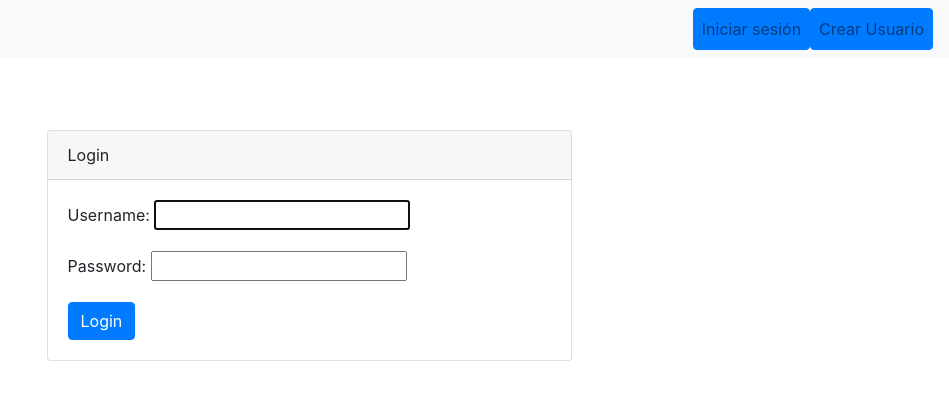
After one commit to Pablocala98/curso-Python-proyecto-final, a Django app: page /login in a window 1280 px wide. The commit adds this page. Shown: the top 400 px of the page, without its empty margins (331-1280 px from the left). Run offline with Django 5.2, Linux system fonts and the light colour scheme; some libraries are stand-ins or nearby versions.

Commit message:
users and login

```diff
--- a/Consultorio/Consultorio/settings.py
+++ b/Consultorio/Consultorio/settings.py
@@ -122,3 +122,5 @@ STATIC_URL = "static/"
 # https://docs.djangoproject.com/en/5.0/ref/settings/#default-auto-field
 
 DEFAULT_AUTO_FIELD = "django.db.models.BigAutoField"
+
+LOGIN_URL = "/bookings/login"
--- a/Consultorio/Consultorio/urls.py
+++ b/Consultorio/Consultorio/urls.py
@@ -19,11 +19,8 @@ from django.contrib import admin
 from django.urls import path, include
 from django.http import HttpResponse
 
-def mi_func(request):
-    return HttpResponse("<h1>Bienvenidos a el Home del Consultorio!</h1>")
 
 urlpatterns = [
     path("admin/", admin.site.urls),
-    path("", mi_func),
-    path("bookings/", include("bookings.urls"))
+    path("", include("bookings.urls"))
 ]
--- a/Consultorio/bookings/forms.py
+++ b/Consultorio/bookings/forms.py
@@ -1,5 +1,6 @@
 from django import forms
 from .models import Consultorio, Reserva, Masajista
+from django.contrib.auth.models import User
 
 
 
@@ -59,3 +60,8 @@ class MasajistaCreateForm(forms.ModelForm):
             'documento': 'Documento',
             'telefono': 'Telefono',
         }
+
+class UserEditForm(forms.ModelForm):
+    class Meta:
+        model = User
+        fields = ['username', 'first_name','last_name','email']
--- a/Consultorio/bookings/templates/bookings/base.html
+++ b/Consultorio/bookings/templates/bookings/base.html
@@ -1,25 +1,34 @@
 {% load static %}
 <!DOCTYPE html>
 <html lang="en">
+
 <head>
     <meta charset="UTF-8">
+    <meta http-equiv="X-UA-Compatible" content="IE=edge">
     <meta name="viewport" content="width=device-width, initial-scale=1.0">
     <title>{% block title %} Consultorio {% endblock title %}</title>
-    <!-- Bootstrap CSS CDN (Bootstrap 4 used as an example) -->
+    <!-- Bootstrap CSS CDN (Bootstrap 4) -->
     <link rel="stylesheet" href="https://stackpath.bootstrapcdn.com/bootstrap/4.5.2/css/bootstrap.min.css">
 </head>
+
 <body>
     <!-- Navbar -->
     <nav class="navbar navbar-expand-lg navbar-light bg-light">
-        <a class="navbar-brand" href="/bookings">Reservas</a>
-        <button class="navbar-toggler" type="button" data-toggle="collapse" data-target="#navbarNav" aria-controls="navbarNav" aria-expanded="false" aria-label="Toggle navigation">
+        {% if user.is_authenticated %}
+        <a class="navbar-brand" href="/bookings">Home</a>
+        <button class="navbar-toggler" type="button" data-toggle="collapse" data-target="#navbarNav"
+            aria-controls="navbarNav" aria-expanded="false" aria-label="Toggle navigation">
             <span class="navbar-toggler-icon"></span>
         </button>
+        {% endif %}
         <div class="collapse navbar-collapse" id="navbarNav">
-            <ul class="navbar-nav ml-auto">
+            <!-- La clase 'mr-auto' se utiliza para alinear los elementos de la lista a la izquierda -->
+            <ul class="navbar-nav mr-auto">
                 <!-- Dropdown para acciones de reservas -->
+                {% if user.is_authenticated %}
                 <li class="nav-item dropdown">
-                    <a class="nav-link dropdown-toggle" href="#" id="reservasDropdown" role="button" data-toggle="dropdown" aria-haspopup="true" aria-expanded="false">
+                    <a class="nav-link dropdown-toggle" href="#" id="reservasDropdown" role="button" data-toggle="dropdown"
+                        aria-haspopup="true" aria-expanded="false">
                         Acciones de Reservas
                     </a>
                     <div class="dropdown-menu" aria-labelledby="reservasDropdown">
@@ -31,7 +40,8 @@
 
                 <!-- Dropdown para acciones del consultorio -->
                 <li class="nav-item dropdown">
-                    <a class="nav-link dropdown-toggle" href="#" id="consultorioDropdown" role="button" data-toggle="dropdown" aria-haspopup="true" aria-expanded="false">
+                    <a class="nav-link dropdown-toggle" href="#" id="consultorioDropdown" role="button" data-toggle="dropdown"
+                        aria-haspopup="true" aria-expanded="false">
                         Acciones del Consultorio
                     </a>
                     <div class="dropdown-menu" aria-labelledby="consultorioDropdown">
@@ -40,40 +50,71 @@
                         <a class="dropdown-item" href="{% url 'crear-consultorio-con-formulario' %}">Crear Consultorio</a>
                     </div>
                 </li>
+
                 <!-- Dropdown para acciones de Vistas Basadas en Clases -->
                 <li class="nav-item dropdown">
-                    <a class="nav-link dropdown-toggle" href="#" id="navbarDropdownMenuLinkSala" role="button" data-toggle="dropdown" aria-haspopup="true" aria-expanded="false">
+                    <a class="nav-link dropdown-toggle" href="#" id="navbarDropdownMenuLinkSala" role="button" data-toggle="dropdown"
+                        aria-haspopup="true" aria-expanded="false">
                         Consultorios (VBC)
                     </a>
                     <div class="dropdown-menu" aria-labelledby="navbarDropdownMenuLinkSala">
-                        <a class="dropdown-item" href="{% url 'vbc-consultorio-list'%}">Todas las Salas</a>
+                        <a class="dropdown-item" href="{% url 'vbc-consultorio-list' %}">Todas las Salas</a>
                         <a class="dropdown-item" href="{% url 'consultorio-buscar-con-formulario' %}">Buscar por Consultorio</a>
-                        <a class="dropdown-item" href="{% url 'vbc-consultorio-create'%}">Crear Sala</a>
+                        <a class="dropdown-item" href="{% url 'vbc-consultorio-create' %}">Crear Sala</a>
                     </div>
                 </li>
+
                 <!-- Dropdown para Masajistas -->
                 <li class="nav-item dropdown">
-                    <a class="nav-link dropdown-toggle" href="#" id="navbarDropdownMenuLinkSala" role="button" data-toggle="dropdown" aria-haspopup="true" aria-expanded="false">
+                    <a class="nav-link dropdown-toggle" href="#" id="navbarDropdownMenuLinkMasajista" role="button"
+                        data-toggle="dropdown" aria-haspopup="true" aria-expanded="false">
                         Masajistas
                     </a>
-                    <div class="dropdown-menu" aria-labelledby="navbarDropdownMenuLinkSala">
-                        <a class="dropdown-item" href="{% url 'masajista-list'%}">Todos los masajistas</a>
+                    <div class="dropdown-menu" aria-labelledby="navbarDropdownMenuLinkMasajista">
+                        <a class="dropdown-item" href="{% url 'masajista-list' %}">Todos los masajistas</a>
                         <a class="dropdown-item" href="{% url 'masajista-search' %}">Buscar por Masajista</a>
                         <a class="dropdown-item" href="{% url 'masajista-create' %}">Crear Masajista</a>
                     </div>
                 </li>
+                {% endif %}
             </ul>
+
+            <!-- El botón de inicio de sesión está alineado a la derecha con la clase 'ml-auto' en su elemento contenedor 'ul' -->
+            <ul class="navbar-nav ml-auto">
+                {% if user.is_authenticated %}
+                <li class="nav-item">
+                    <a class="nav-link btn btn-danger" href="{% url 'logout' %}">Cerrar sesión</a>
+                </li>
+                <li class="nav-item">
+                    <a class="nav-link" href="{% url 'edit-profile'%}">{{user.username}}</a>
+                </li>
+                {% else %}
+                <li class="nav-item">
+                    <a class="nav-link btn btn-primary" href="{% url 'login' %}">Iniciar sesión</a>
+                </li>
+                <li class="nav-item">
+                    <a class="nav-link btn btn-primary" href="{% url 'crear-usuario' %}">Crear Usuario</a>
+                </li>
+
+                {% endif %}
+            </ul>
+
         </div>
+
     </nav>
+
+
     <!-- Main content -->
     <div class="container mt-4">
         {% block content %}
         <!-- Content goes here -->
         {% endblock content %}
     </div>
-    <!-- Bootstrap JS, Popper.js, and jQuery -->
+
+    <!-- Bootstrap JS, Popper.js, y jQuery -->
     <script src="https://code.jquery.com/jquery-3.5.1.slim.min.js"></script>
     <script src="https://cdn.jsdelivr.net/npm/@popperjs/core@2.5.2/dist/umd/popper.min.js"></script>
     <script src="https://stackpath.bootstrapcdn.com/bootstrap/4.5.2/js/bootstrap.min.js"></script>
 </body>
+
 </html>
--- /dev/null
+++ b/Consultorio/bookings/templates/bookings/login.html
@@ -0,0 +1,24 @@
+{% extends 'bookings/base.html' %}
+
+{% block title %}Login{% endblock %}
+
+{% block content %}
+<div class="container">
+    <div class="row justify-content-center">
+        <div class="col-md-6">
+            <div class="card mt-5">
+                <div class="card-header">
+                    Login
+                </div>
+                <div class="card-body">
+                    <form method="POST" action="{% url 'login' %}">
+                        {% csrf_token %}
+                        {{ form.as_p }}
+                        <button type="submit" class="btn btn-primary">Login</button>
+                    </form>
+                </div>
+            </div>
+        </div>
+    </div>
+</div>
+{% endblock %}
--- a/Consultorio/bookings/urls.py
+++ b/Consultorio/bookings/urls.py
@@ -25,13 +25,17 @@ from .views import (
     detail_therapist_view,
     update_therapist_view,
     MasajistaDeleteView,
-    therapist_search_view
+    therapist_search_view,
+    user_login_view,
+    user_logout_view,
+    user_creation_view,
+    UserUpdateView
     )
 
 
 
 urlpatterns = [
-    path("", home_view),
+    path("", home_view, name="home"),
     path("detail-booking/<booking_id>", detail_booking_view, name="booking-detail"),
     path("list/", list_view, name= "bookings-list"),
     path("buscar/<nombre_de_usuario>", search_view),
@@ -57,5 +61,9 @@ urlpatterns = [
     path("masajista/detail/<therapist_id>", detail_therapist_view, name="masajista-detail"),
     path("masajista/update/<therapist_id>", update_therapist_view, name="masajista-update"),
     path("masajista/<int:pk>/delete", MasajistaDeleteView.as_view(), name="masajista-delete"),
-    path("buscar-masajista-con-formulario", therapist_search_view, name="masajista-search")
+    path("buscar-masajista-con-formulario", therapist_search_view, name="masajista-search"),
+    path("login", user_login_view, name="login"),
+    path("logout", user_logout_view, name="logout"),
+    path("user-create", user_creation_view, name="crear-usuario"),
+    path("edit-profile", UserUpdateView.as_view(), name="edit-profile")
 ]
--- a/Consultorio/bookings/views.py
+++ b/Consultorio/bookings/views.py
@@ -4,13 +4,19 @@ from .models import Reserva, Consultorio, Masajista
 from .forms import ConsultorioCreateForm, ReservaSearchForm, ReservaCreateForm, ConsultorioSearchForm, MasajistaCreateForm, MasajistaSearchForm
 from django.urls import reverse_lazy
 from django.views.generic import ListView, DetailView, CreateView, UpdateView, DeleteView
-
+from django.contrib.auth import logout, login
+from django.contrib.auth.forms import AuthenticationForm, UserCreationForm
+from django.contrib.auth.decorators import login_required
+from django.contrib.auth.mixins import LoginRequiredMixin
+from django.contrib.auth.models import User
+from .forms import UserEditForm
 
 # Create your views here.
 
 def home_view(request):
     return render(request, "bookings/home.html")
 
+@login_required
 def list_view(request):
     reservas = Reserva.objects.all() #con este Reserva.objects.all() nos trae todos los objetos reserva de la base de datos
     contexto_dict = {'reservas': reservas}
@@ -77,10 +83,11 @@ def create_booking_with_form_view(request):
             nueva_reserva.save()
             return detail_booking_view(request,nueva_reserva.id)
 
+@login_required
 def consulting_room_list_view(request):
     consultorio = Consultorio.objects.all() #con este Reserva.objects.all() nos trae todos los objetos reserva de la base de datos
     contexto_dict = {'consultorios': consultorio}
-    return render(request, "bookings/consulting_rooms_list.html", contexto_dict)
+    return render(request, "bookings/consulting-rooms-list.html", contexto_dict)
 
 def consulting_room_delete_view(request, consulting_room_id):
     consultorio_a_borrar = Consultorio.objects.filter(id=consulting_room_id).first()
@@ -132,27 +139,27 @@ def consulting_room_search_view(request):
             consultorio = Consultorio.objects.filter(nombre = nombre).all()
             contexto_dict = {'consultorios': consultorio}
             return render(request, "bookings/consulting_rooms_list.html", contexto_dict)
-class ConsultorioListView(ListView):
+class ConsultorioListView(LoginRequiredMixin,ListView):
     model = Consultorio
     template_name = "bookings/VBC/vbc-consultorio-list.html"
     context_object_name = "consultorios"
-class ConsultorioDetailView(DetailView):
+class ConsultorioDetailView(LoginRequiredMixin,DetailView):
     model = Consultorio
     template_name = "bookings/VBC/vbc-consultorio-detail.html"
     context_object_name = "consultorio"
 
-class ConsultorioCreateView(CreateView):
+class ConsultorioCreateView(LoginRequiredMixin, CreateView):
     model = Consultorio
     template_name = "bookings/VBC/vbc-consultorio-create.html"
     fields = ['nombre', 'disponible', 'capacidad', 'descripcion']
     success_url = reverse_lazy("vbc-consultorio-list")
 
-class ConsultorioDeleteView(DeleteView):
+class ConsultorioDeleteView(LoginRequiredMixin, DeleteView):
     model = Consultorio
     template_name = "bookings/VBC/vbc-consultorio-delete.html"
     success_url = reverse_lazy("vbc-consultorio-list")
 
-class ConsultorioUpdateView(UpdateView):
+class ConsultorioUpdateView(LoginRequiredMixin, UpdateView):
     model = Consultorio
     template_name = "bookings/VBC/vbc-consultorio-update.html"
     fields = ['nombre', 'disponible', 'capacidad', 'descripcion']
@@ -248,7 +255,7 @@ def update_therapist_view(request,therapist_id):
             masajista_a_editar.save()
             return redirect("masajista-detail", masajista_a_editar.id)
 
-class MasajistaDeleteView(DeleteView):
+class MasajistaDeleteView(LoginRequiredMixin, DeleteView):
     model = Masajista
     template_name = "bookings/therapist-delete.html"
     success_url = reverse_lazy("masajista-list")
@@ -264,3 +271,42 @@ def therapist_search_view(request):
             masajista = Masajista.objects.filter(nombre = nombre).all()
             contexto_dict = {'masajistas': masajista}
             return render(request, "bookings/therapist-list.html", contexto_dict)
+
+
+def user_logout_view(request):
+    logout(request)
+    return redirect('login')
+
+def user_login_view(request):
+    if request.method == "GET":
+        form = AuthenticationForm()
+    elif request.method == "POST":
+        form = AuthenticationForm(request, data=request.POST)
+        if form.is_valid():
+            user = form.user_cache
+            if user is not None:
+                login(request,user)
+                return redirect('home')
+
+    return render(request, 'bookings/login.html', {'form':form})
+
+def user_creation_view(request):
+    if request.method == "GET":
+        form = UserCreationForm()
+    if request.method == "POST":
+        form = UserCreationForm(request.POST)
+        if form.is_valid():
+            user = form.save()
+            login(request, user)
+            return redirect("home")
+
+    return render(request, "bookings/create-user.html", {"form": form})
+
+class UserUpdateView(LoginRequiredMixin, UpdateView):
+    model = User
+    form_class = UserEditForm
+    template_name = "bookings/form-edit-profile.html"
+    success_url = reverse_lazy("home")
+
+    def get_object(self):
+        return self.request.user
```
Also changed, not shown: Consultorio/bookings/templates/bookings/create-user.html (added, +24 -0 lines), Consultorio/bookings/templates/bookings/form-edit-profile.html (added, +44 -0 lines), Consultorio/bookings/templates/bookings/consulting-rooms-list.html (renamed from Consultorio/bookings/templates/bookings/consulting_rooms_list.html), Consultorio/db.sqlite3.
